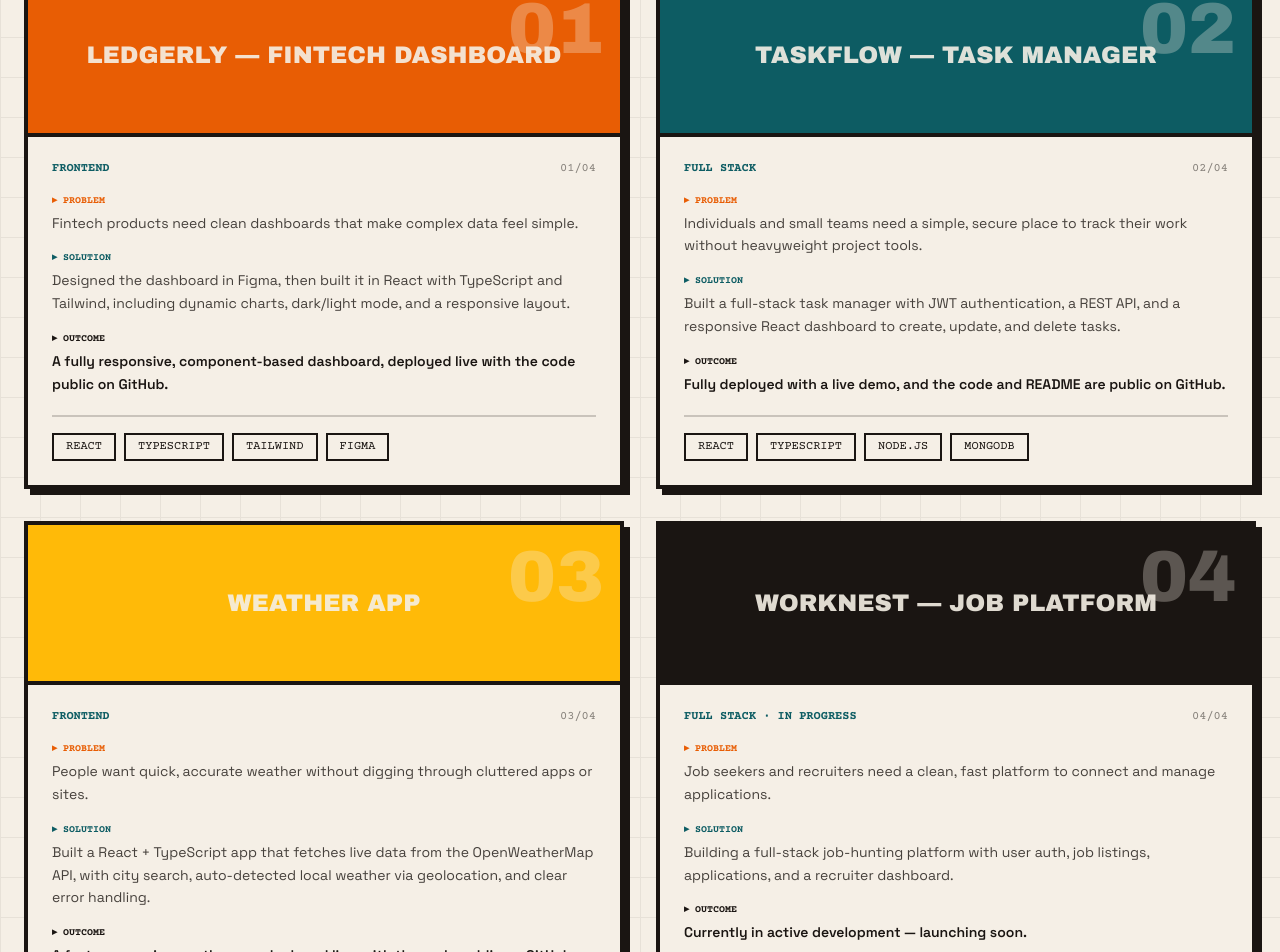
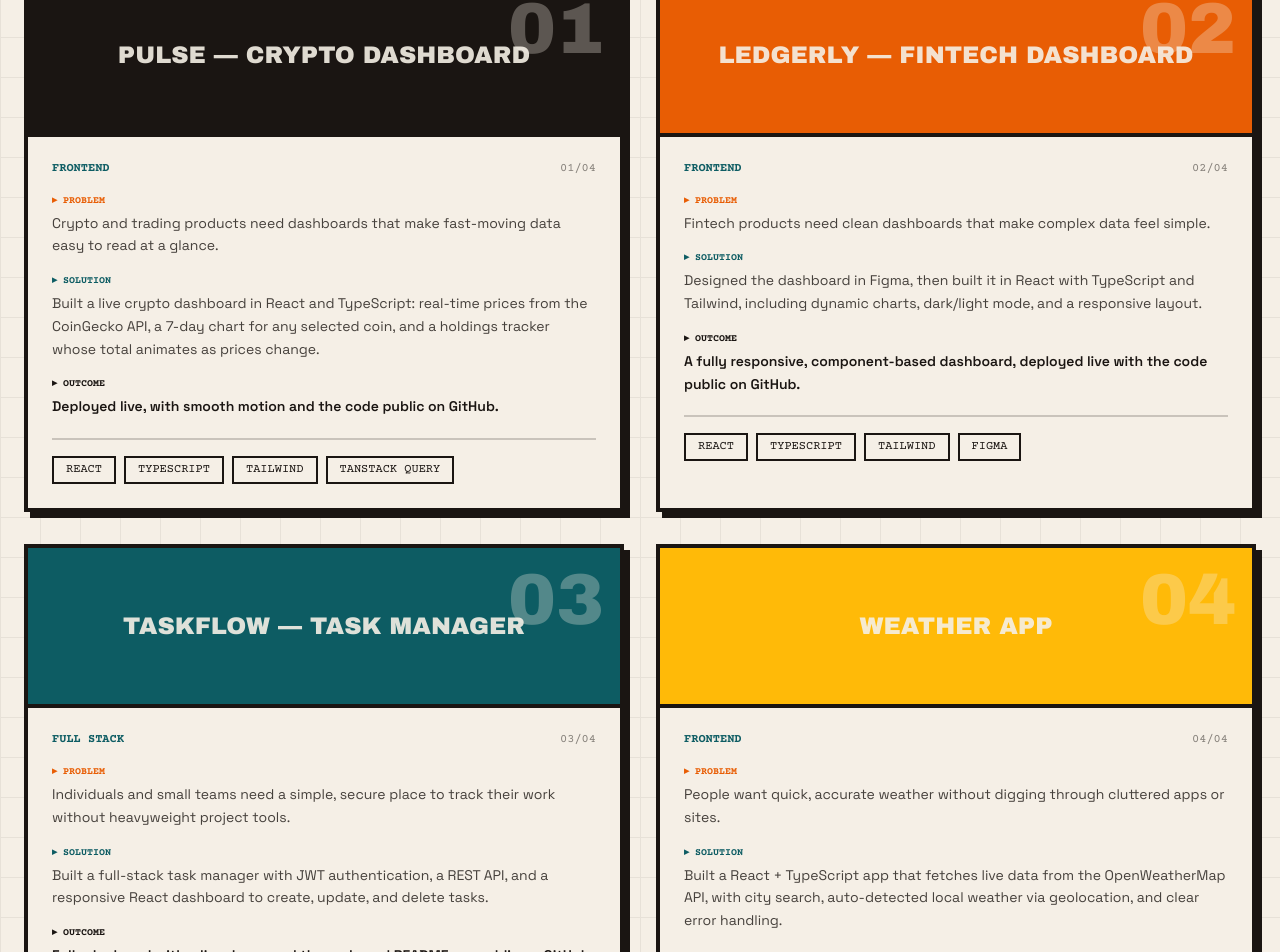
Before and after one commit to opiper21/portfolio, a React (Vite) app: page / in a window 1280 px wide. Shown: the part 2720-3672 px from the top of the page. Built offline with nearby package versions, Linux system fonts and the light colour scheme.

Commit message:
Add Pulse project to portfolio

```diff
--- a/src/components/Projects.tsx
+++ b/src/components/Projects.tsx
@@ -6,6 +6,20 @@
    const projects = [
     {
       id: "01",
+      title: "Pulse — Crypto Dashboard",
+      category: "Frontend",
+      problem:
+        "Crypto and trading products need dashboards that make fast-moving data easy to read at a glance.",
+      solution:
+        "Built a live crypto dashboard in React and TypeScript: real-time prices from the CoinGecko API, a 7-day chart for any selected coin, and a holdings tracker whose total animates as prices change.",
+      outcome:
+        "Deployed live, with smooth motion and the code public on GitHub.",
+      tech: ["React", "TypeScript", "Tailwind", "TanStack Query"],
+      color: "bg-brown",
+      link: "https://pulse-crypto-dashboard-two.vercel.app",
+    },
+    {
+      id: "02",
       title: "Ledgerly — Fintech Dashboard",
       category: "Frontend",
       problem:
@@ -19,7 +33,7 @@
       link: "https://ledgerly-dashboard.vercel.app",
     },
     {
-      id: "02",
+      id: "03",
       title: "TaskFlow — Task Manager",
       category: "Full Stack",
       problem:
@@ -33,7 +47,7 @@
       link: "https://taskflow-olabode.vercel.app",
     },
     {
-   id: "03",
+      id: "04",
       title: "Weather App",
       category: "Frontend",
       problem:
@@ -45,17 +59,6 @@
       tech: ["React", "TypeScript", "Tailwind", "OpenWeatherMap API"],
       color: "bg-mustard",
       link: "https://weather-app-smoky-seven-27.vercel.app",
-   },
-    {
-    id: '04',
-    title: 'Worknest — Job Platform',
-    category: 'Full Stack · In Progress',
-    problem: 'Job seekers and recruiters need a clean, fast platform to connect and manage applications.',
-    solution: 'Building a full-stack job-hunting platform with user auth, job listings, applications, and a recruiter dashboard.',
-    outcome: 'Currently in active development — launching soon.',
-    tech: ['React', 'TypeScript', 'Node.js', 'MongoDB'],
-    color: 'bg-brown',
-    link: 'https://github.com/opiper21',
     },
   ];
 
```
Lines whose indentation alone changed are shown as unchanged.
